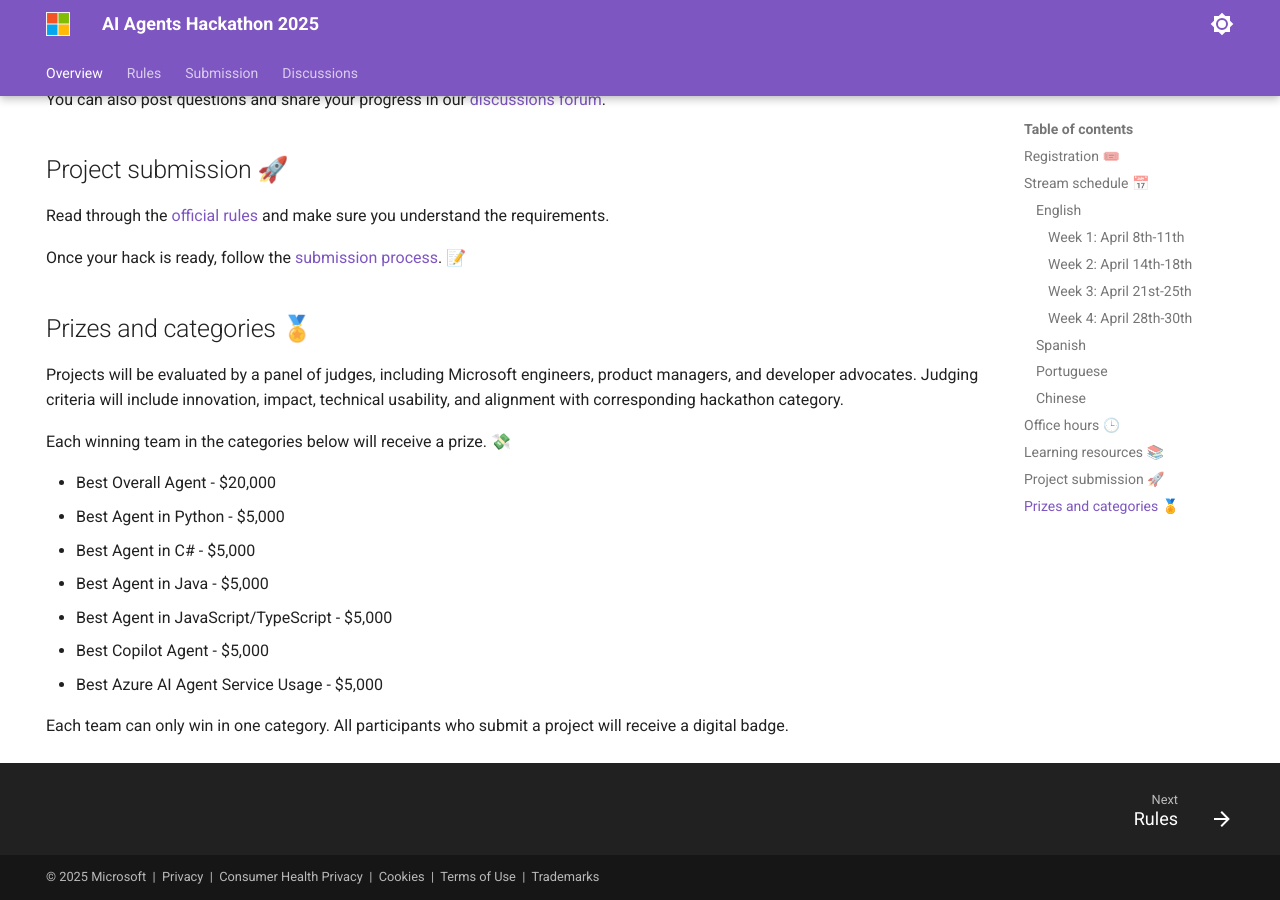
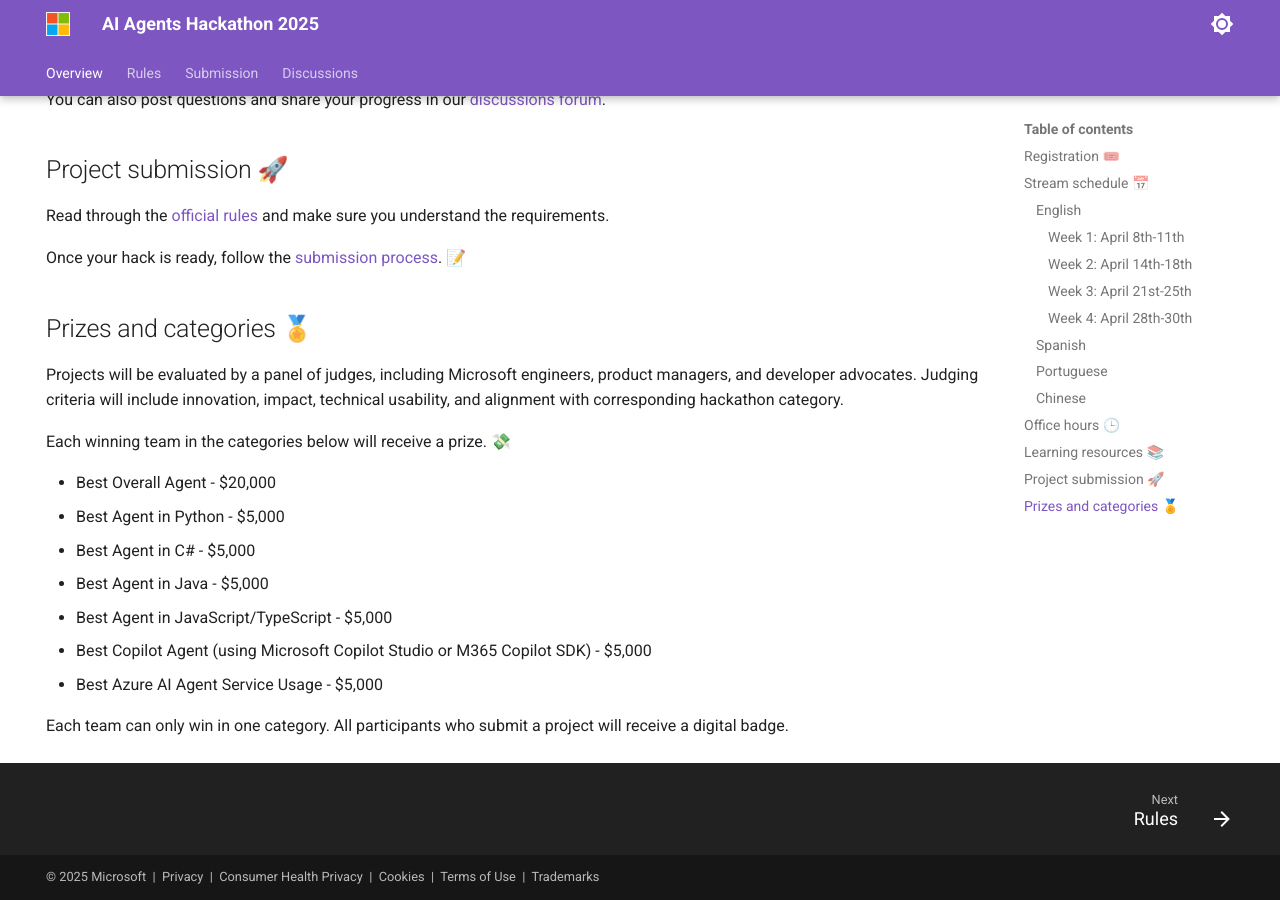
Before and after one commit to nitya/AI_Agents_Hackathon, an MkDocs documentation site: the page built from docs/index.md, in a window 1280 px wide and 900 px high, scrolled down 4296 px. Built offline with MkDocs 1.6.1 and Material for MkDocs 9.7.7, drawn with Linux system fonts in a browser that asks for light colours.

Commit message:
Update index.md

```diff
--- a/docs/index.md
+++ b/docs/index.md
@@ -155,7 +155,7 @@ Each winning team in the categories below will receive a prize. 💸
 * Best Agent in C# - $5,000
 * Best Agent in Java - $5,000
 * Best Agent in JavaScript/TypeScript - $5,000
-* Best Copilot Agent - $5,000
+* Best Copilot Agent (using Microsoft Copilot Studio or M365 Copilot SDK) - $5,000
 * Best Azure AI Agent Service Usage - $5,000
 
 Each team can only win in one category.
```
